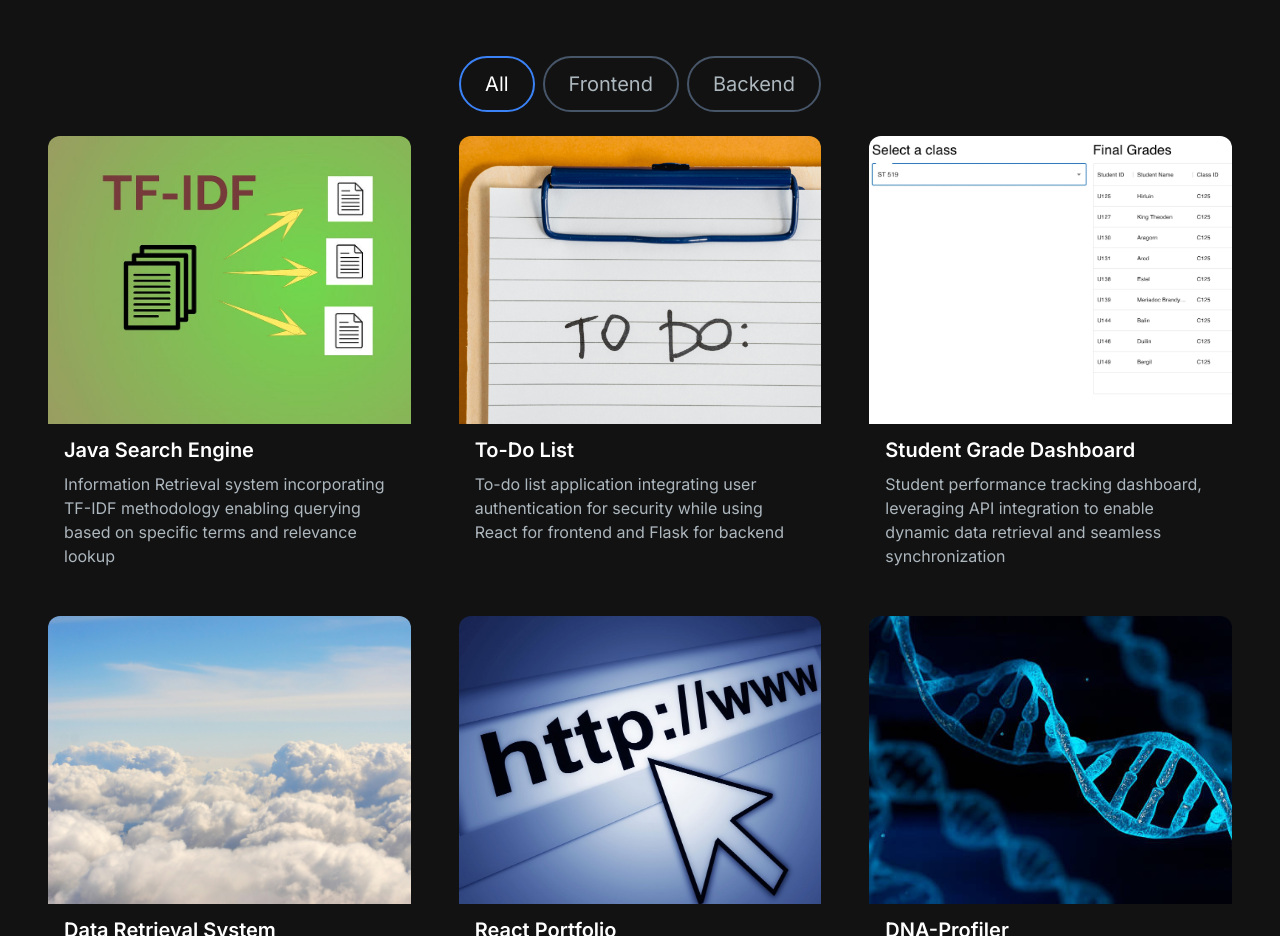
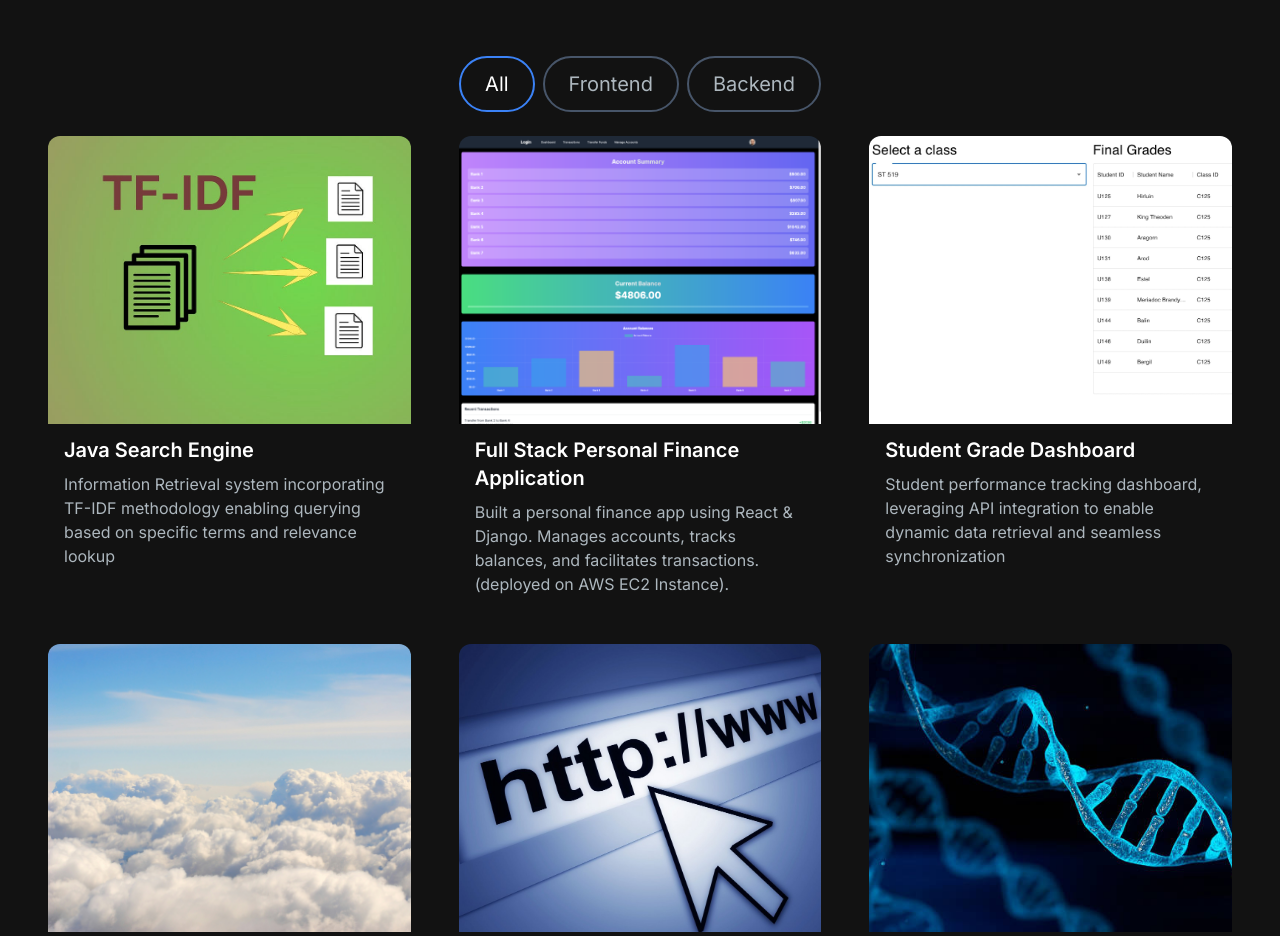
Before and after one commit to kserra1/personalwebsite, a Next.js app: page / in a window 1280 px wide. Shown: the part 1260-2196 px from the top of the page. Built offline with nearby package versions, Linux system fonts and the light colour scheme.

Commit message:
updated with finance app

```diff
--- a/app/components/ProjectsSection.jsx
+++ b/app/components/ProjectsSection.jsx
@@ -17,12 +17,12 @@ const projectsData=[
     },
     {
         id:2,
-        title: "To-Do List",
-        description: "To-do list application integrating user authentication for security while using React for frontend and Flask for backend",
-        image: "/images/projects/todolistimage.jpeg",
+        title: "Full Stack Personal Finance Application",
+        description: "Built a personal finance app using React & Django. Manages accounts, tracks balances, and facilitates transactions. (deployed on AWS EC2 Instance).",
+        image: "/images/projects/financeapp.png",
         tag: ["All", "Frontend", "Backend"],
-        gitUrl: "https://github.com/kserra1/Task-Manager",
-        previewUrl: "https://github.com/kserra1/Task-Manager"
+        gitUrl: "https://github.com/kserra1/personal-finance-app",
+        previewUrl: "https://github.com/kserra1/personal-finance-app"
     },
     {
         id:3,
```
Also changed, not shown: public/images/projects/financeapp.png (added).
